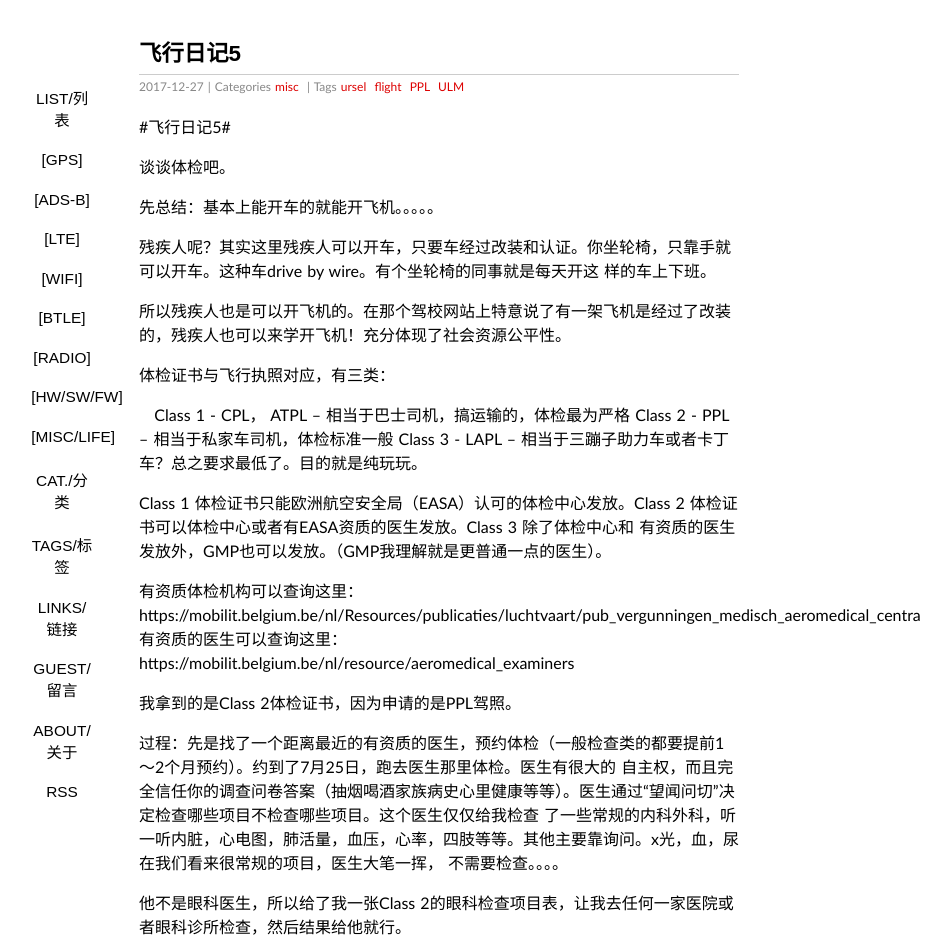
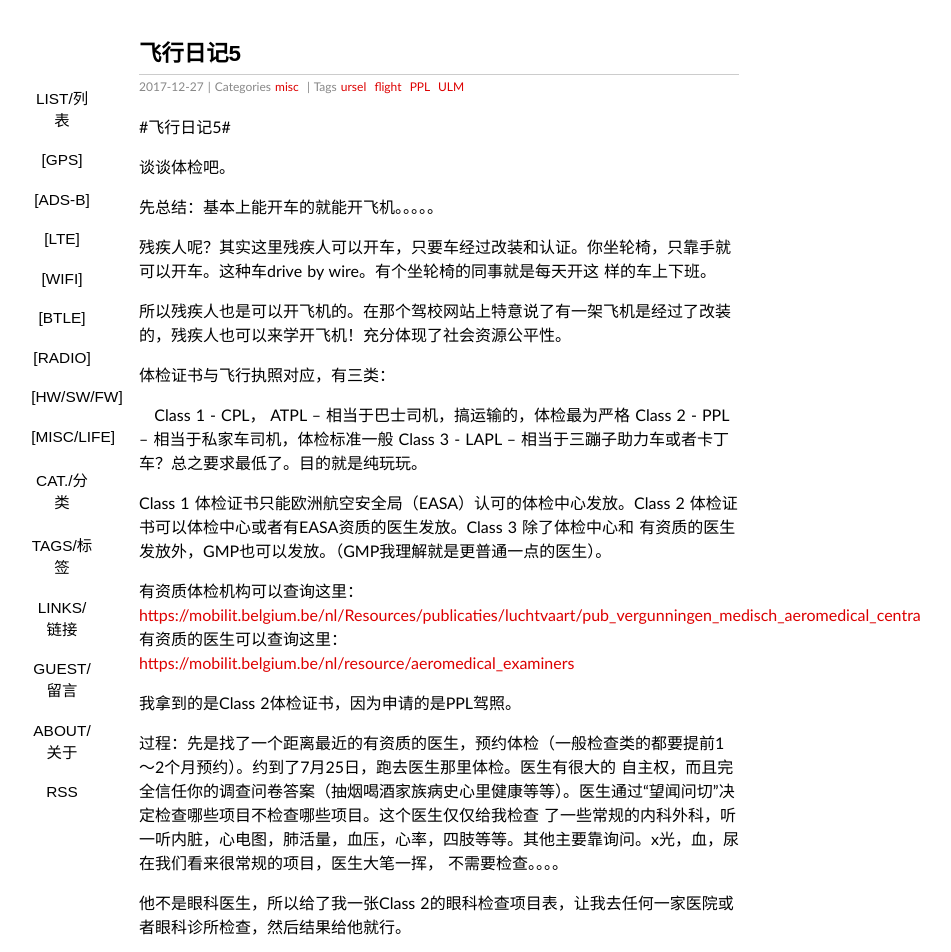
Before and after one commit to sdr-x/sdr-x.github.io, a Jekyll site: the page built from _posts/2017-12-27-flight-diary-5.md, in a window 1280 px wide. Shown: the top 952 px of the page, without its empty margins (201-1152 px from the left). Built offline with Jekyll 4.4.1, drawn with Linux system fonts in a browser that asks for light colours; some web fonts are replaced; comment, search, counter and statistics services are not loaded; part of the change alters nothing that is shown.

```diff
--- a/_posts/2017-12-27-flight-diary-5.md
+++ b/_posts/2017-12-27-flight-diary-5.md
@@ -27,8 +27,8 @@ tags:  ursel flight PPL ULM
 Class 1 体检证书只能欧洲航空安全局（EASA）认可的体检中心发放。Class 2 体检证书可以体检中心或者有EASA资质的医生发放。Class 3 除了体检中心和
 有资质的医生发放外，GMP也可以发放。（GMP我理解就是更普通一点的医生）。
 
-有资质体检机构可以查询这里：https://mobilit.belgium.be/nl/Resources/publicaties/luchtvaart/pub_vergunningen_medisch_aeromedical_centra
- 有资质的医生可以查询这里：https://mobilit.belgium.be/nl/resource/aeromedical_examiners
+有资质体检机构可以查询这里：[https://mobilit.belgium.be/nl/Resources/publicaties/luchtvaart/pub_vergunningen_medisch_aeromedical_centra](https://mobilit.belgium.be/nl/Resources/publicaties/luchtvaart/pub_vergunningen_medisch_aeromedical_centra)
+有资质的医生可以查询这里：[https://mobilit.belgium.be/nl/resource/aeromedical_examiners](https://mobilit.belgium.be/nl/resource/aeromedical_examiners)
 
 我拿到的是Class 2体检证书，因为申请的是PPL驾照。
 
```
